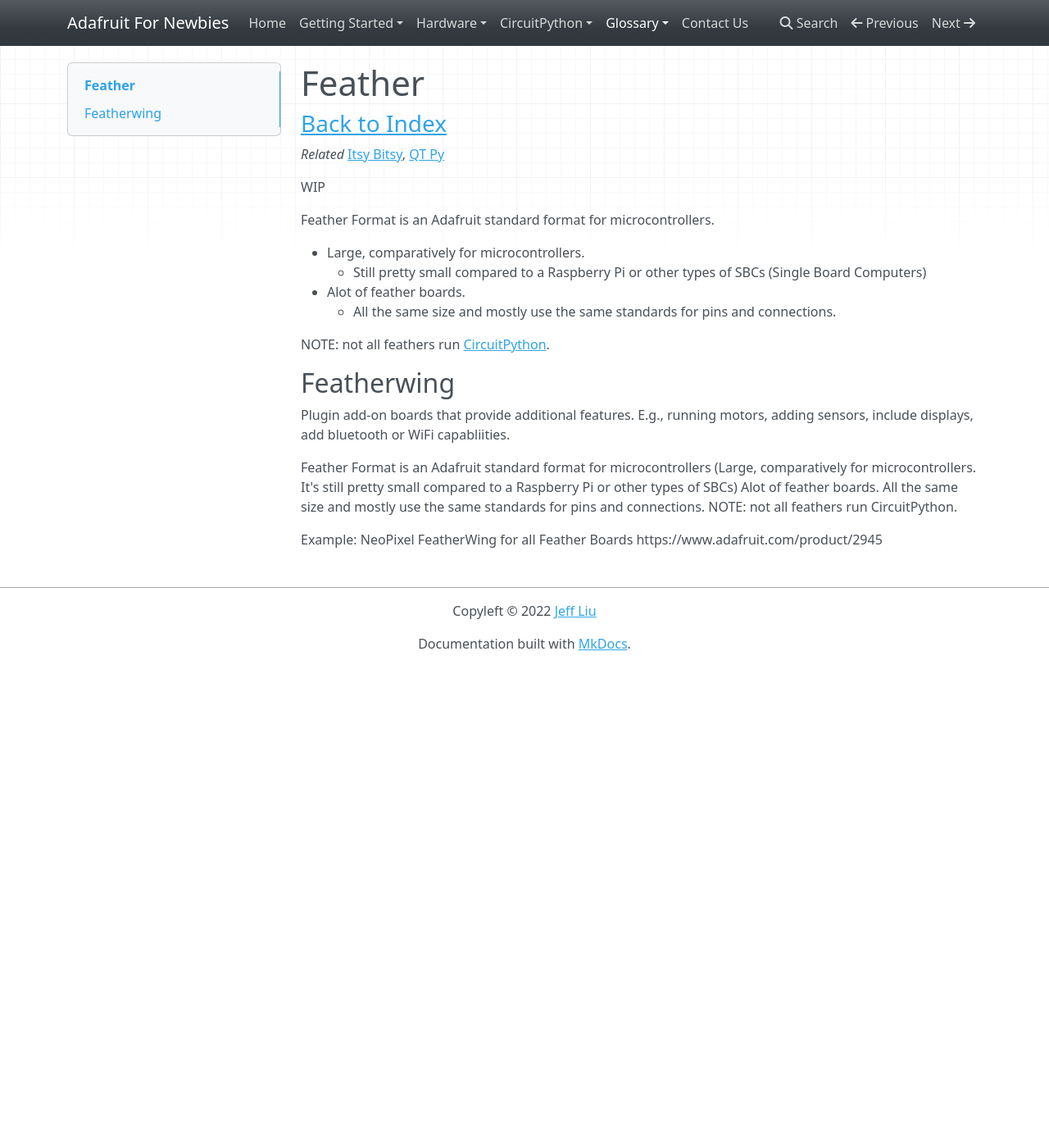
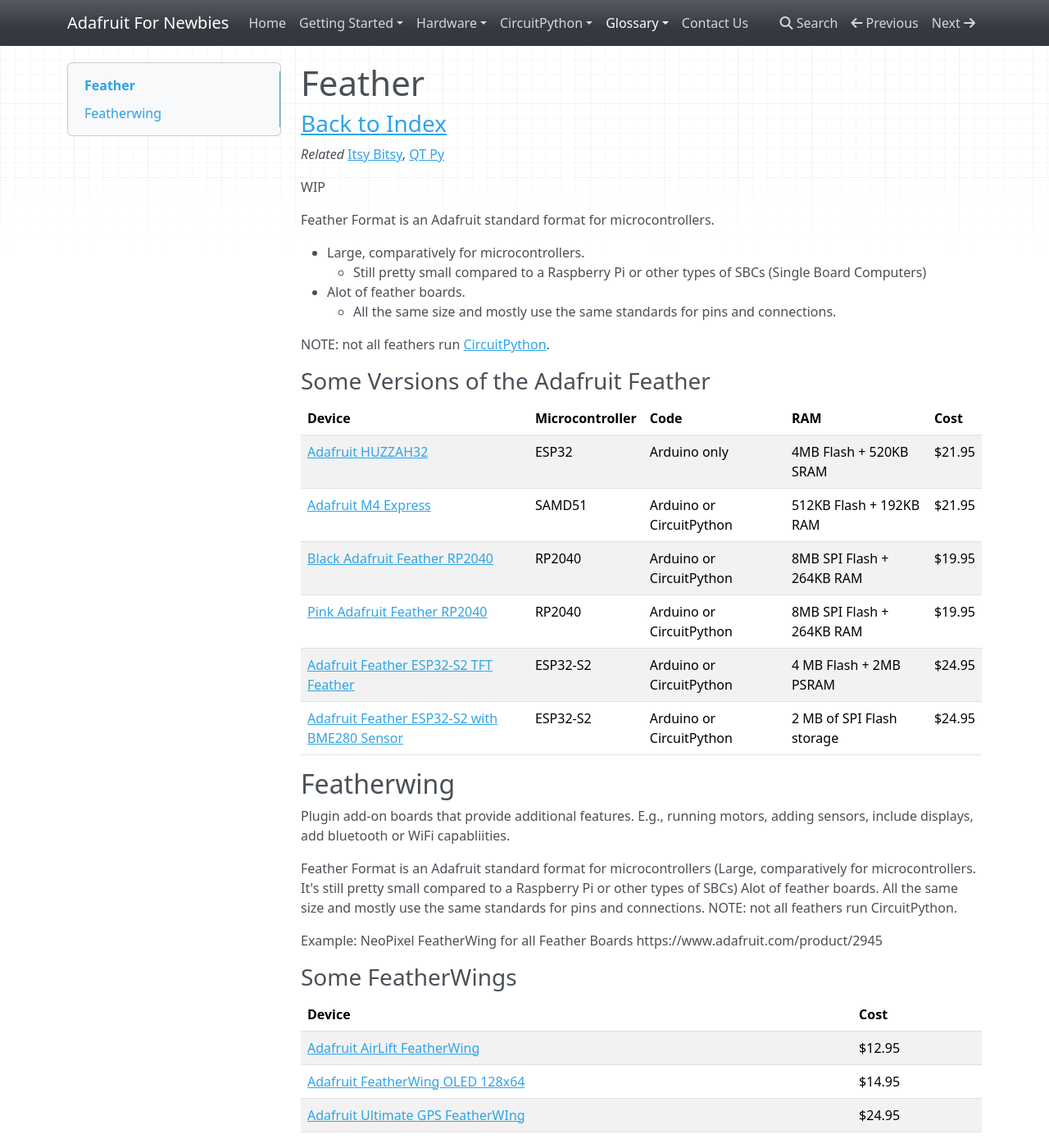
Before and after one commit to jliu70/adafruit.usedgoodies.com, an MkDocs documentation site: the page built from docs/glossary/feather.md, in a window 1280 px wide and 1400 px high. Shown: the whole window at 82% size. Built offline with MkDocs 1.6.1, drawn with Linux system fonts in a browser that asks for light colours; nearby versions of some CDN libraries.

Commit message:
updates 2022-02-16

```diff
--- a/docs/glossary/feather.md
+++ b/docs/glossary/feather.md
@@ -19,6 +19,18 @@
 NOTE: not all feathers run [CircuitPython](../circuitpython/index.md).
 
 
+### Some Versions of the Adafruit Feather
+
+| Device                                                                                | Microcontroller | Code                     | RAM                       | Cost   |
+| ------------------------------------------------------------------------------------- | --------------- | ------------------------ | ------------------------- | ------ |
+| [Adafruit HUZZAH32](https://www.adafruit.com/product/3619)                            | ESP32           | Arduino only             | 4MB Flash + 520KB SRAM    | $21.95 |
+| [Adafruit M4 Express](https://www.adafruit.com/product/3857)                          | SAMD51          | Arduino or CircuitPython | 512KB Flash + 192KB RAM   | $21.95 |
+| [Black Adafruit Feather RP2040](https://www.adafruit.com/product/4884)                | RP2040          | Arduino or CircuitPython | 8MB SPI Flash + 264KB RAM | $19.95 |
+| [Pink Adafruit Feather RP2040](https://www.adafruit.com/product/5299)                 | RP2040          | Arduino or CircuitPython | 8MB SPI Flash + 264KB RAM | $19.95 |
+| [Adafruit Feather ESP32-S2 TFT Feather](https://www.adafruit.com/product/5300)        | ESP32-S2        | Arduino or CircuitPython | 4 MB Flash + 2MB PSRAM    | $24.95 |
+| [Adafruit Feather ESP32-S2 with BME280 Sensor](https://www.adafruit.com/product/5303) | ESP32-S2        | Arduino or CircuitPython | 2 MB of SPI Flash storage | $24.95 |
+
+
 
 
 
@@ -31,3 +43,12 @@
 Alot of feather boards.  All the same size and mostly use the same standards for pins and connections.  NOTE: not all feathers run CircuitPython.
 
 Example:  NeoPixel FeatherWing for all Feather Boards https://www.adafruit.com/product/2945
+
+
+### Some FeatherWings
+
+| Device                                                                     | Cost   |
+| -------------------------------------------------------------------------- | ------ |
+| [Adafruit AirLift FeatherWing](https://www.adafruit.com/product/4264)      | $12.95 |
+| [Adafruit FeatherWing OLED 128x64](https://www.adafruit.com/product/4650)  | $14.95 |
+| [Adafruit Ultimate GPS FeatherWIng](https://www.adafruit.com/product/3133) | $24.95 |
--- a/mkdocs.yml
+++ b/mkdocs.yml
@@ -22,6 +22,7 @@
     - Glossary:
         - Index: glossary/index.md
         - Adafruit IO: glossary/adafruit_io.md
+        - AirLift: glossary/airlift.md
         - Backpack: glossary/backpack.md
         - Bundlefly: glossary/bundlefly.md
         - Cape: glossary/cape.md
```
Also changed, not shown: docs/glossary/airlift.md (added, +18 -0 lines), docs/glossary/index.md (+1 -0 lines), docs/glossary/pyleap.md (+1 -0 lines).
